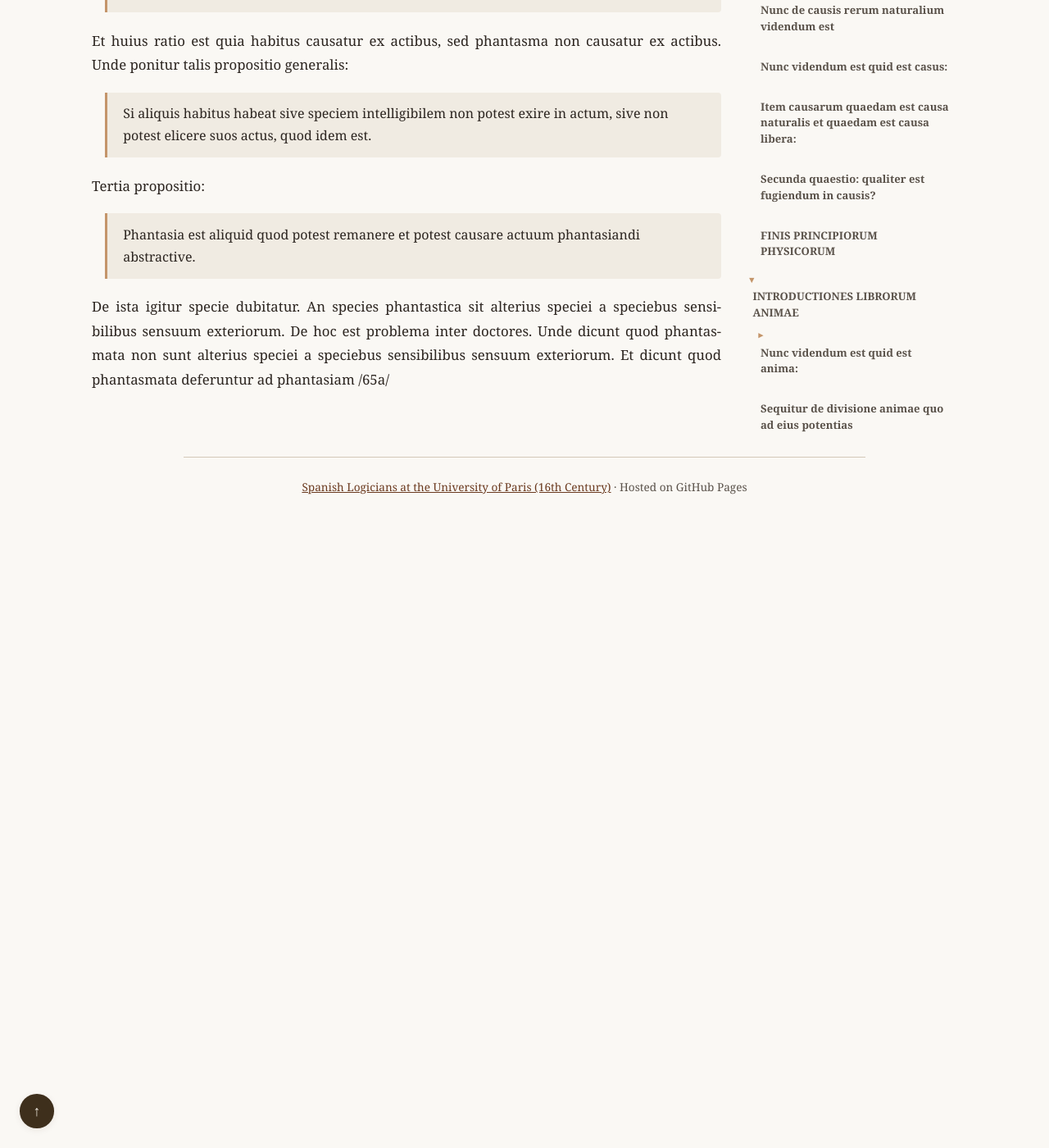
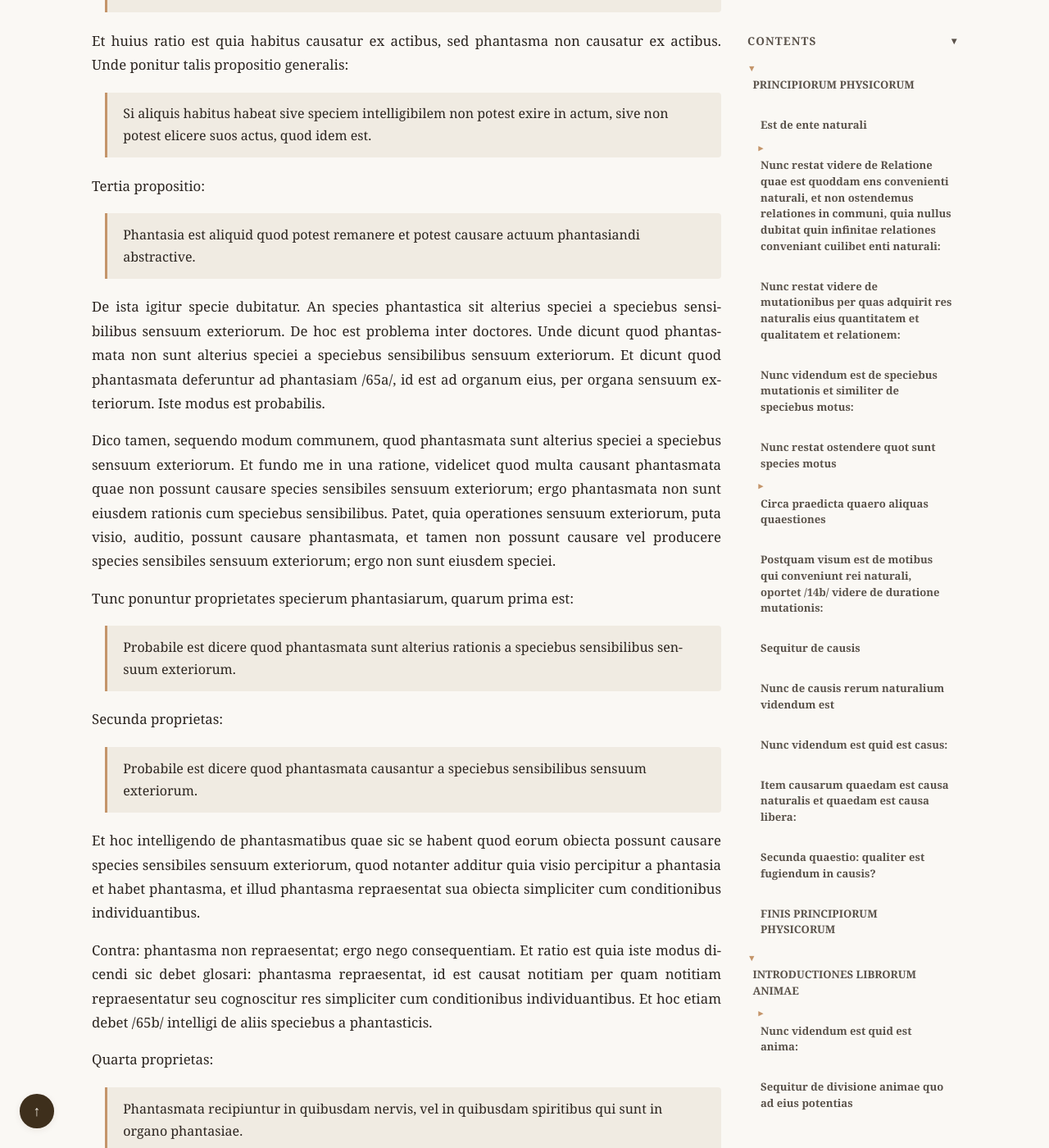
Before and after one commit to JoseBalado/Spanish-Logicians-at-the-University-of-Paris, a Jekyll site: the page built from philosophers/Jeronimo-Pardo/Principiorum-Phisicorum-et-Introductiones-Librorum-Animae.md, in a window 1280 px wide and 1400 px high, scrolled down 80471 px. Shown: the whole window at 82% size. Built offline with Jekyll 4.4.1, drawn with Linux system fonts in a browser that asks for light colours; before the commit the page ends 81101 px from its top, so only the background shows below that; some of the changed text lies outside the part shown.

Commit message:
Pardo. De anima, page 65.

```diff
--- a/philosophers/Jeronimo-Pardo/Principiorum-Phisicorum-et-Introductiones-Librorum-Animae.md
+++ b/philosophers/Jeronimo-Pardo/Principiorum-Phisicorum-et-Introductiones-Librorum-Animae.md
@@ -1501,7 +1501,37 @@ Tertia propositio:
 
 > Phantasia est aliquid quod potest remanere et potest causare actuum phantasiandi abstractive.
 
-De ista igitur specie dubitatur. An species phantastica sit alterius speciei a speciebus sensibilibus sensuum exteriorum. De hoc est problema inter doctores. Unde dicunt quod phantasmata non sunt alterius speciei a speciebus sensibilibus sensuum exteriorum. Et dicunt quod phantasmata deferuntur ad phantasiam /65a/
+De ista igitur specie dubitatur. An species phantastica sit alterius speciei a speciebus sensibilibus sensuum exteriorum. De hoc est problema inter doctores. Unde dicunt quod phantasmata non sunt alterius speciei a speciebus sensibilibus sensuum exteriorum. Et dicunt quod phantasmata deferuntur ad phantasiam /65a/, id est ad organum eius, per organa sensuum exteriorum. Iste modus est probabilis.
+
+Dico tamen, sequendo modum communem, quod phantasmata sunt alterius speciei a speciebus sensuum exteriorum. Et fundo me in una ratione, videlicet quod multa causant phantasmata quae non possunt causare species sensibiles sensuum exteriorum; ergo phantasmata non sunt eiusdem rationis cum speciebus sensibilibus. Patet, quia operationes sensuum exteriorum, puta visio, auditio, possunt causare phantasmata, et tamen non possunt causare vel producere species sensibiles sensuum exteriorum; ergo non sunt eiusdem speciei.
+
+Tunc ponuntur proprietates specierum phantasiarum, quarum prima est:
+
+> Probabile est dicere quod phantasmata sunt alterius rationis a speciebus sensibilibus sensuum exteriorum.
+
+Secunda proprietas:
+
+> Probabile est dicere quod phantasmata causantur a speciebus sensibilibus sensuum exteriorum.
+
+Et hoc intelligendo de phantasmatibus quae sic se habent quod eorum obiecta possunt causare species sensibiles sensuum exteriorum, quod notanter additur quia visio percipitur a phantasia et habet phantasma, et illud phantasma repraesentat sua obiecta simpliciter cum conditionibus individuantibus.
+
+Contra: phantasma non repraesentat; ergo nego consequentiam. Et ratio est quia iste modus dicendi sic debet glosari: phantasma repraesentat, id est causat notitiam per quam notitiam repraesentatur seu cognoscitur res simpliciter cum conditionibus individuantibus. Et hoc etiam debet /65b/ intelligi de aliis speciebus a phantasticis.
+
+Quarta proprietas:
+
+> Phantasmata recipiuntur in quibusdam nervis, vel in quibusdam spiritibus qui sunt in organo phantasiae.
+
+De spiritibus dicunt doctores propter aliquas experientias. Pro cuius declaratione quaeritur talis quaestio: utrum phantasia faciat casum in proprio corpore, id est utrum phantasia possit producere in corpore illo cuius est illud de quo ipsa phantasiatur, vel in alio corpore.
+
+Pro quo est advertendum quod in omnibus istis quae videmus in phantasia oportet dare rationem dicendo quod illa sunt propter tales species phantasticas. Et ponuntur aliquae propositiones probabiles.
+
+Prima propositio probabilis:
+
+> Species quae dicitur phantastica et etiam species sensibilis sensus exterioris habent talem virtutem alterandi sicut res a qua causantur, licet non in tantum in perfecto gradu, sed remisse, ut species caloris habent virtutem calefaciendi sicut calor, licet non in tam perfecto gradu.
+
+Et adverte circa istam propositionem quod istam propositionem ponunt aliqui doctores ad salvandum dictum Aristotelis: "Excellens sensibile corrumpit sensum".
+
+Pro cuius declaratione est advertendum quod difficultas est apud doctores quomodo excellens sensibile corrumpit sensum. Et de hoc sunt modi dicendi. Unus est quem ponit Scotus in tertio, et dicit quod excellens sensibile non corrumpit sensum nisi de per accidens, pro quanto causando sensationem corrumpit sensum, id est per quam corrumpitur dispositio qualitativa. Et infert Scotus /66a/
 
 <!--
 ## Apparatus Criticus Reference
@@ -1591,5 +1621,6 @@ Page 62a: Tertia ] sic (Tertia proprietas); no second property is numbered
 Page 62b: est ] emend. ī (duplex est sensibile)
 Page 62b: diximus ] conj. dxim9 (Propria sunt illa quae diximus)
 Page 62b: Antecedens ] conj. ans (ergo. Antecedens patet, quia illud)
+Page 65b: cuius est ] conj. enȝ9 ē (in corpore illo cuius est illud)
 
 -->
```
